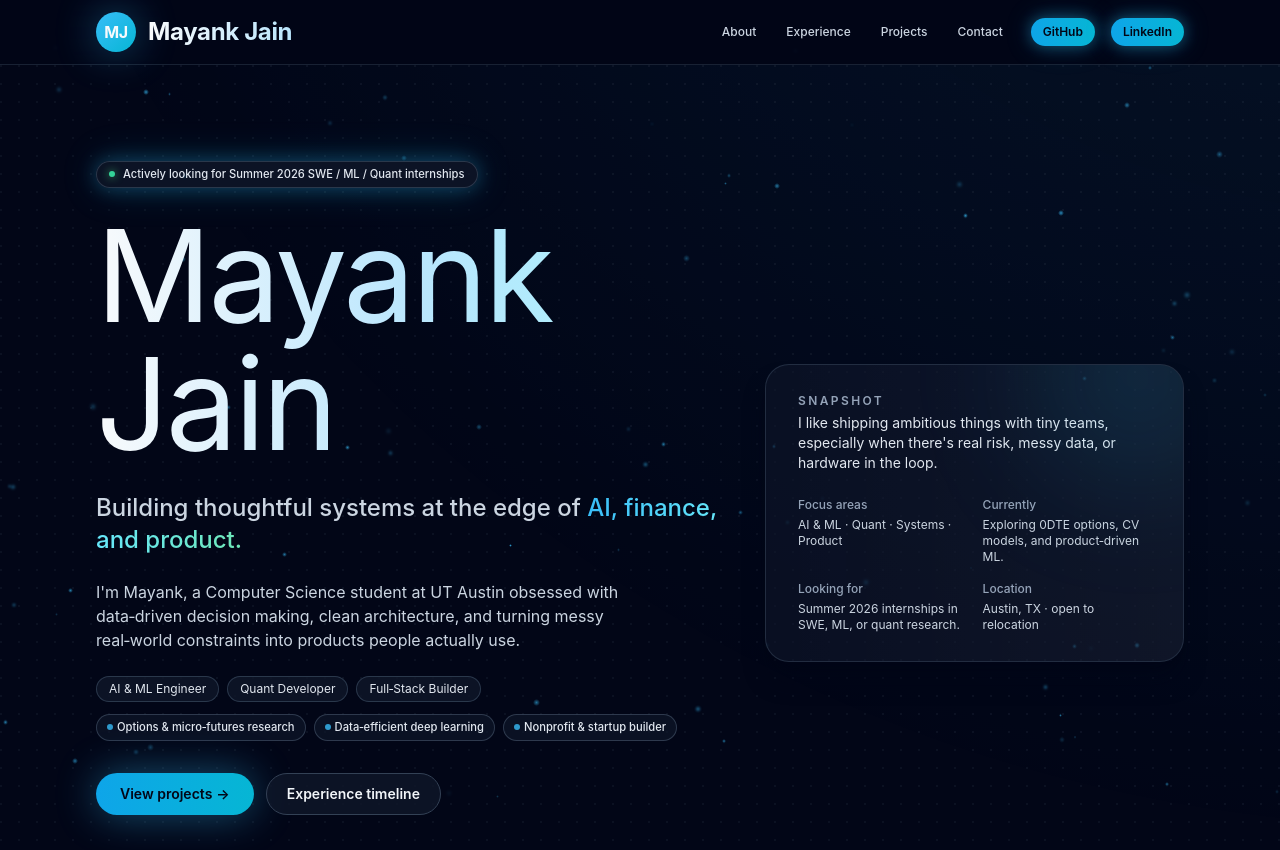
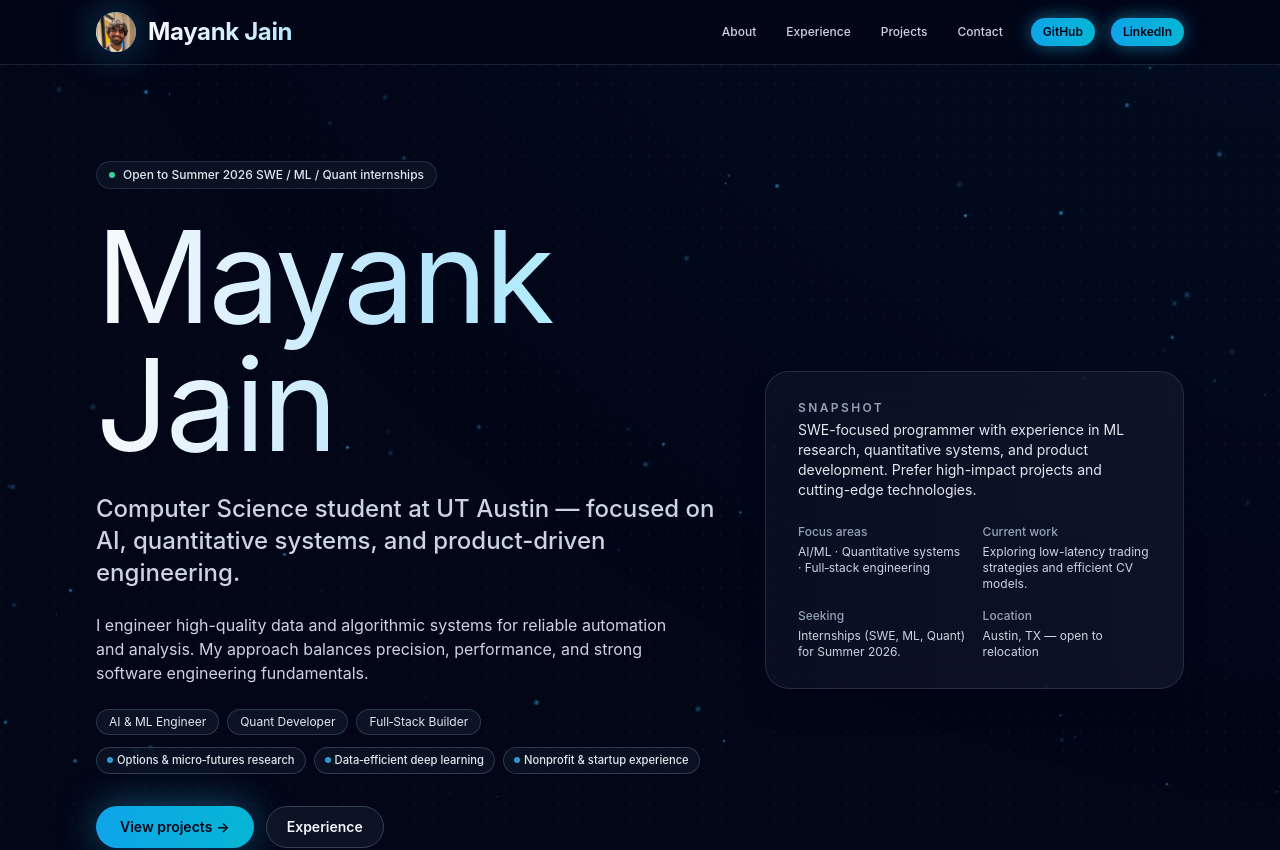
Before and after one commit to mayank-jain632/MyPortfolio, a React (Vite) app: page / in a window 1280 px wide. Shown: the top 850 px of the page. Built offline with nearby package versions, Linux system fonts and the light colour scheme.

Commit message:
changed text to be less corny and added my pfp in the navbar

```diff
--- a/src/components/Footer.jsx
+++ b/src/components/Footer.jsx
@@ -4,13 +4,13 @@ export function Footer() {
   return (
     <footer className="py-6 text-[0.7rem] text-slate-500">
       <div className="section-shell flex flex-col items-center justify-between gap-2 sm:flex-row">
-        <p>© {new Date().getFullYear()} Mayank Jain.</p>
+        <p>{new Date().getFullYear()} Mayank Jain.</p>
         <p className="text-[0.7rem]">
           Built with React, Vite, TailwindCSS{" "}
           <span aria-hidden="true" className="mx-1">
             ·
           </span>
-          React Bits is installed — plug in your favorite animated components.
+          Hosted on Vercel.
         </p>
       </div>
     </footer>
--- a/src/components/Hero.jsx
+++ b/src/components/Hero.jsx
@@ -12,33 +12,28 @@ export function Hero() {
       id="hero"
       className="relative overflow-hidden border-b border-slate-800/70"
     >
-      {/* Animated background */}
+      {/* Subtle background */}
       <div className="pointer-events-none absolute inset-0 opacity-60">
-        <div className="absolute -inset-40 bg-[radial-gradient(circle_at_top,_rgba(56,189,248,0.18),_transparent_55%)] animate-gradient" />
-        <div className="absolute inset-0 bg-radial-dots bg-[size:18px_18px] opacity-40" />
+        <div className="absolute -inset-40 bg-[radial-gradient(circle_at_top,_rgba(56,189,248,0.12),_transparent_55%)] animate-gradient" />
+        <div className="absolute inset-0 bg-radial-dots bg-[size:18px_18px] opacity-30" />
       </div>
 
       <div className="section-shell relative flex min-h-[70vh] flex-col justify-center py-16 sm:py-20 lg:py-24">
-        <div className="inline-flex max-w-max items-center gap-2 rounded-full border border-slate-700/80 bg-slate-900/80 px-3 py-1 text-[0.7rem] font-medium text-slate-200 fade-in glow-pulse">
-          <span className="h-1.5 w-1.5 rounded-full bg-emerald-400 shadow-[0_0_8px_rgba(74,222,128,0.8)]" />
-          <span>Actively looking for Summer 2026 SWE / ML / Quant internships</span>
+        <div className="inline-flex max-w-max items-center gap-2 rounded-full border border-slate-700/60 bg-slate-900/70 px-3 py-1 text-[0.75rem] font-medium text-slate-200">
+          <span className="h-1.5 w-1.5 rounded-full bg-emerald-400" />
+          <span>Open to Summer 2026 SWE / ML / Quant internships</span>
         </div>
 
         <div className="mt-6 grid gap-10 lg:grid-cols-[minmax(0,3fr)_minmax(0,2fr)] lg:items-center">
-          <div className="space-y-6 stagger-animation">
-            <h1 className="font-display text-5xl leading-tight tracking-tight sm:text-7xl md:text-8xl lg:text-9xl bg-gradient-to-r from-slate-50 via-sky-200 to-cyan-200 bg-clip-text text-transparent md:animate-gradient">
+          <div className="space-y-6">
+            <h1 className="font-display text-5xl leading-tight tracking-tight sm:text-7xl md:text-8xl lg:text-9xl bg-gradient-to-r from-slate-50 via-sky-200 to-cyan-200 bg-clip-text text-transparent">
               Mayank Jain
             </h1>
             <h2 className="mt-1 text-2xl font-medium text-slate-300 sm:text-2xl">
-              Building thoughtful systems at the edge of{' '}
-              <span className="bg-gradient-to-r from-sky-400 via-cyan-300 to-emerald-300 bg-clip-text text-transparent">
-                AI, finance, and product.
-              </span>
+              Computer Science student at UT Austin — focused on AI, quantitative systems, and product-driven engineering.
             </h2>
             <p className="max-w-xl text-sm leading-relaxed text-slate-300 sm:text-base">
-              I&apos;m Mayank, a Computer Science student at UT Austin obsessed
-              with data‑driven decision making, clean architecture, and turning
-              messy real‑world constraints into products people actually use.
+              I engineer high-quality data and algorithmic systems for reliable automation and analysis. My approach balances precision, performance, and strong software engineering fundamentals.
             </p>
 
             <div className="flex flex-wrap items-center gap-3">
@@ -46,14 +41,14 @@ export function Hero() {
                 {roles.map((r, i) => (
                   <div
                     key={r}
-                    className="rounded-full border border-slate-700/80 bg-slate-900/80 px-3 py-1 text-xs text-slate-200 hover:border-sky-500/60 hover:bg-sky-500/10 transition-all duration-300 hover:-translate-y-1 cursor-default"
+                    className="rounded-full border border-slate-700/80 bg-slate-900/80 px-3 py-1 text-xs text-slate-200 transition-all duration-300 cursor-default"
                     style={{ animationDelay: `${i * 0.1}s` }}
                   >
                     {r}
                   </div>
                 ))}
               </div>
-              <div className="flex flex-wrap gap-2 text-[0.7rem] text-slate-300">
+              <div className="flex flex-wrap gap-2 text-[0.75rem] text-slate-300">
                 <span className="tag-pill">
                   <span className="tag-dot" /> Options & micro‑futures research
                 </span>
@@ -61,7 +56,7 @@ export function Hero() {
                   <span className="tag-dot" /> Data‑efficient deep learning
                 </span>
                 <span className="tag-pill">
-                  <span className="tag-dot" /> Nonprofit & startup builder
+                  <span className="tag-dot" /> Nonprofit & startup experience
                 </span>
               </div>
             </div>
@@ -72,7 +67,7 @@ export function Hero() {
                   const el = document.getElementById("projects");
                   if (el) el.scrollIntoView({ behavior: "smooth", block: "start" });
                 }}
-                className="group inline-flex items-center justify-center rounded-full bg-gradient-to-r from-sky-500 to-cyan-500 px-6 py-2.5 text-sm font-semibold text-slate-950 shadow-glow hover:shadow-[0_0_30px_rgba(56,189,248,0.6)] transition-all duration-300 hover:scale-105 hover:-translate-y-0.5"
+                className="group inline-flex items-center justify-center rounded-full bg-gradient-to-r from-sky-500 to-cyan-500 px-6 py-2.5 text-sm font-semibold text-slate-950 shadow-glow hover:shadow-[0_0_30px_rgba(56,189,248,0.6)] transition-all duration-300"
               >
                 <span className="mr-1">View projects</span>
                 <span className="transition-transform duration-300 group-hover:translate-x-1">→</span>
@@ -82,25 +77,24 @@ export function Hero() {
                   const el = document.getElementById("experience");
                   if (el) el.scrollIntoView({ behavior: "smooth", block: "start" });
                 }}
-                className="inline-flex items-center justify-center rounded-full border border-slate-700 bg-slate-900/80 px-5 py-2.5 text-sm font-semibold text-slate-100 hover:border-sky-500/80 hover:bg-sky-500/10 transition-all duration-300 hover:scale-105 hover:-translate-y-0.5"
+                className="inline-flex items-center justify-center rounded-full border border-slate-700 bg-slate-900/80 px-5 py-2.5 text-sm font-semibold text-slate-100 transition-all duration-300"
               >
-                Experience timeline
+                Experience
               </button>
             </div>
           </div>
 
-          <div className="relative fade-in-delayed">
-            <div className="glass-panel relative overflow-hidden rounded-3xl px-6 py-6 sm:px-8 sm:py-7 shadow-xl shadow-slate-950/70 float-animation hover:shadow-[0_0_40px_rgba(56,189,248,0.2)] transition-all duration-500">
-              <div className="pointer-events-none absolute -right-16 -top-24 h-52 w-52 rounded-full bg-gradient-to-tr from-sky-500/20 via-cyan-400/10 to-transparent blur-3xl animate-gradient" />
-              <div className="absolute inset-0 shimmer opacity-30" />
+          <div className="relative">
+            <div className="glass-panel relative overflow-hidden rounded-3xl px-6 py-6 sm:px-8 sm:py-7 shadow-xl shadow-slate-950/70 transition-all duration-500">
+              <div className="pointer-events-none absolute -right-16 -top-24 h-52 w-52 rounded-full bg-gradient-to-tr from-sky-500/12 via-cyan-400/8 to-transparent blur-3xl" />
+              <div className="absolute inset-0 shimmer opacity-20" />
               <div className="flex items-start justify-between gap-4">
                 <div>
                   <p className="text-xs font-semibold uppercase tracking-[0.2em] text-slate-400">
                     Snapshot
                   </p>
                   <p className="mt-1 text-sm text-slate-200">
-                    I like shipping ambitious things with tiny teams, especially
-                    when there&apos;s real risk, messy data, or hardware in the loop.
+                    SWE-focused programmer with experience in ML research, quantitative systems, and product development. Prefer high-impact projects and cutting-edge technologies.
                   </p>
                 </div>
               </div>
@@ -108,19 +102,19 @@ export function Hero() {
               <dl className="mt-6 grid grid-cols-2 gap-4 text-xs text-slate-300">
                 <div className="space-y-1">
                   <dt className="font-medium text-slate-400">Focus areas</dt>
-                  <dd>AI & ML · Quant · Systems · Product</dd>
+                  <dd>AI/ML · Quantitative systems · Full‑stack engineering</dd>
                 </div>
                 <div className="space-y-1">
-                  <dt className="font-medium text-slate-400">Currently</dt>
-                  <dd>Exploring 0DTE options, CV models, and product‑driven ML.</dd>
+                  <dt className="font-medium text-slate-400">Current work</dt>
+                  <dd>Exploring low-latency trading strategies and efficient CV models.</dd>
                 </div>
                 <div className="space-y-1">
-                  <dt className="font-medium text-slate-400">Looking for</dt>
-                  <dd>Summer 2026 internships in SWE, ML, or quant research.</dd>
+                  <dt className="font-medium text-slate-400">Seeking</dt>
+                  <dd>Internships (SWE, ML, Quant) for Summer 2026.</dd>
                 </div>
                 <div className="space-y-1">
                   <dt className="font-medium text-slate-400">Location</dt>
-                  <dd>Austin, TX · open to relocation</dd>
+                  <dd>Austin, TX — open to relocation</dd>
                 </div>
               </dl>
             </div>
--- a/src/components/Navbar.jsx
+++ b/src/components/Navbar.jsx
@@ -21,7 +21,7 @@ export function Navbar() {
           className="group flex items-center gap-3 text-sm font-semibold tracking-tight text-slate-50 transition-all duration-300 md:hover:scale-105"
         >
           <span className="inline-flex h-10 w-10 items-center justify-center rounded-full bg-gradient-to-br from-sky-400 to-cyan-500 text-base font-bold shadow-glow transition-all duration-300 md:group-hover:shadow-[0_0_25px_rgba(56,189,248,0.6)] md:group-hover:rotate-12">
-            MJ
+            <img src="assets/pfp.jpeg" alt="MJ" className="h-10 w-10 rounded-full object-cover" />
           </span>
           <span className="text-xl font-bold sm:text-2xl bg-gradient-to-r from-slate-50 to-sky-200 bg-clip-text text-transparent">Mayank Jain</span>
         </button>
```
Also changed, not shown: assets/pfp.jpeg (added).
